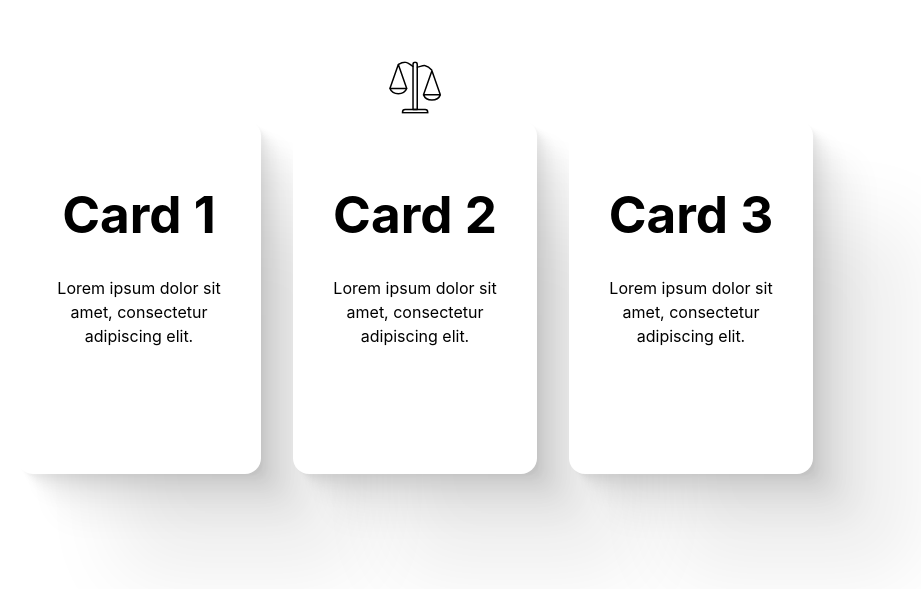
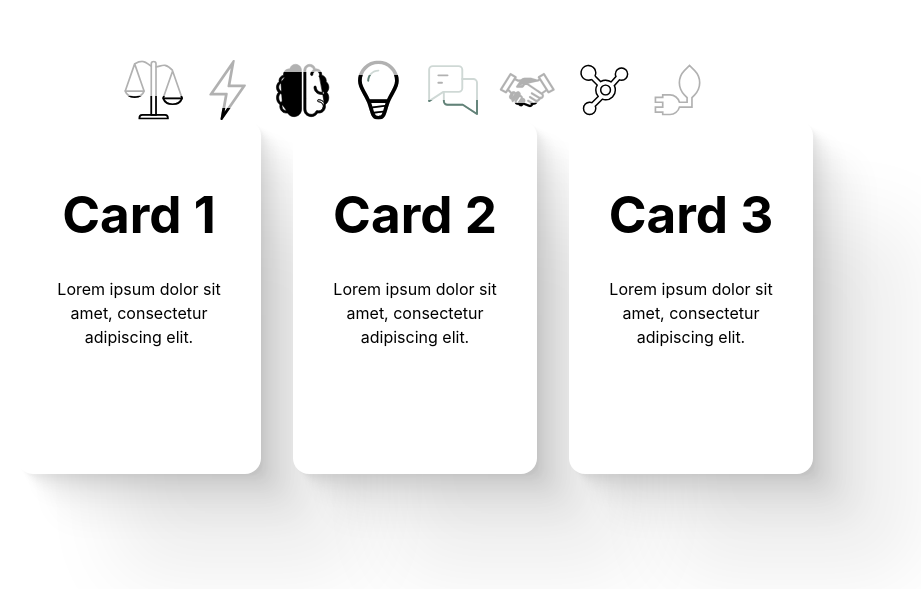
Before and after one commit to emilevl/projint-mini-jeux-durabilia, a Vue app: page / in a window 1280 px wide. Shown: the part 133-722 px from the top of the page, without its empty margins (225-1146 px from the left). Built offline with nearby package versions, Linux system fonts and the light colour scheme.

Commit message:
Ressources Component v.1

```diff
--- a/src/App.vue
+++ b/src/App.vue
@@ -2,10 +2,25 @@
 import Card from './components/card.vue';
 import ressource from './components/ressource.vue';
 
+//Les noms et les niveaux pour chaque ressources (Les niveaux sont en pourcents)
+const RESSOURCES_NAMES = [
+  {name:'balance', level:40},
+  {name:'bolt', level:20},
+  {name:'brain', level:80},
+  {name:'bulb', level:75},
+  {name:'engagement', level:33},
+  {name:'handshake', level:29},
+  {name:'network', level:100},
+  {name:'sober', level:0}
+]
+
 </script>
 
 <template>
-  <ressource name="Justice" level=40 url="src/assets/icons/balance.svg"></ressource>
+  <div id="ressources">
+      <ressource v-for="name of RESSOURCES_NAMES" :name="name.name" :level="name.level" size="60px"></ressource>
+  </div>
+
   <div id="cards">
     <Card name="Card 1" description="Lorem ipsum dolor sit amet, consectetur adipiscing elit."></Card>
     <Card name="Card 2" description="Lorem ipsum dolor sit amet, consectetur adipiscing elit."></Card>
@@ -24,4 +39,11 @@ import ressource from './components/ressource.vue';
     align-content: normal;
     gap: 32px;
   }
+
+  #ressources {
+    display: flex;
+    flex-direction: row;
+    justify-content: center;
+    gap: 15px;
+  }
 </style>
--- a/src/components/ressource.vue
+++ b/src/components/ressource.vue
@@ -4,14 +4,49 @@ import { ref } from 'vue';
 const props = defineProps({
     name: String,
     level: Number,
-    url: String
+    size: String
 })
-
+const url = `src/assets/icons/${props.name}.svg`
+let percentToPX = (parseInt(props.level) / 100) * parseInt(props.size)
+let sizeLevel = ref(`${percentToPX}px`) //Taille de remplissage de l'icon de la ressource
+let translate = ref(`${parseInt(props.size) - percentToPX}px`) //Remplissage commençant du bas
 </script>
 
 <template>
-    <img class="back" :src=url>
+    <div id="container">
+        <div class="back icon">
+            <img :src=url>
+        </div>
+        <div class="front icon">
+            <img :src=url>
+        </div>
+    </div>
 </template>
 
 <style scoped>
+#container {
+    display: grid;
+    grid-template: 1fr / 1fr;
+}
+img {
+    height: v-bind(size);
+}
+.icon {
+    overflow: hidden;
+    height: v-bind(size);
+    width: v-bind(size);
+    grid-column: 1 / 1;
+    grid-row: 1 / 1;
+}
+.front {
+    height: v-bind(sizeLevel);
+    align-self: end;
+}
+.front > img {
+    position: relative;
+    bottom: v-bind(translate);
+}
+.back {
+    opacity: 30%;
+}
 </style>
```
